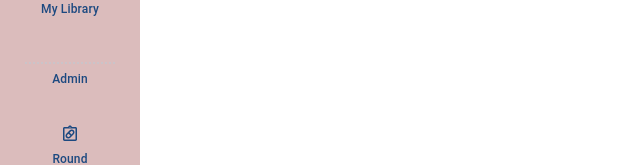
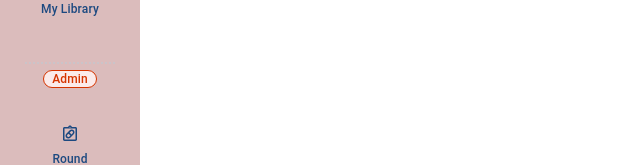
Before and after one commit to himanshuverma544/AssessDash, a React (Vite) app: page /#/ in a window 1280 px wide. Shown: the part 241-406 px from the top of the page, without its empty margins (0-640 px from the left). Built offline with nearby package versions, Linux system fonts and the light colour scheme.

Commit message:
upd: styled the admin link

```diff
--- a/src/App.css
+++ b/src/App.css
@@ -43,13 +43,24 @@ header {
   color: var(--secondary-color);
 }
 
+.admin-link span {
+  height: 18px;
+  padding: 6px 8px;
+  display: flex;
+  align-items: center;
+  gap: 6px;
+  border: 1px solid #D63500;
+  border-radius: 22px;
+  background: #FBEBEA;
+  color:#D63500
+}
+
 .icon:hover,
 .links-gp a:hover .icon,
 .links-gp a.active .icon {
   filter: var(--secondary-color-svg);
 }
 
-
 main {
   margin-left: 160px;
   padding: 0px 10px;
```
